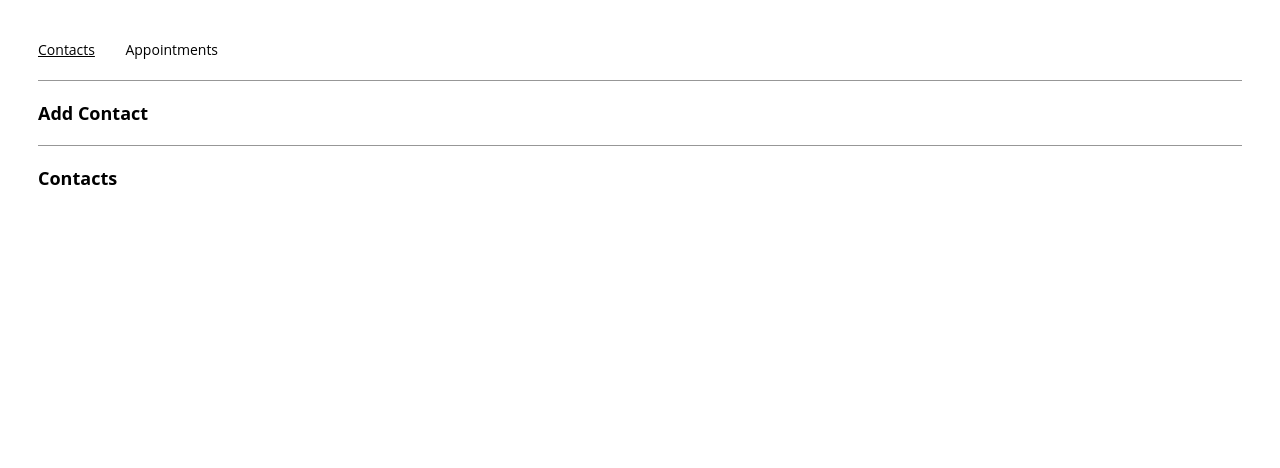
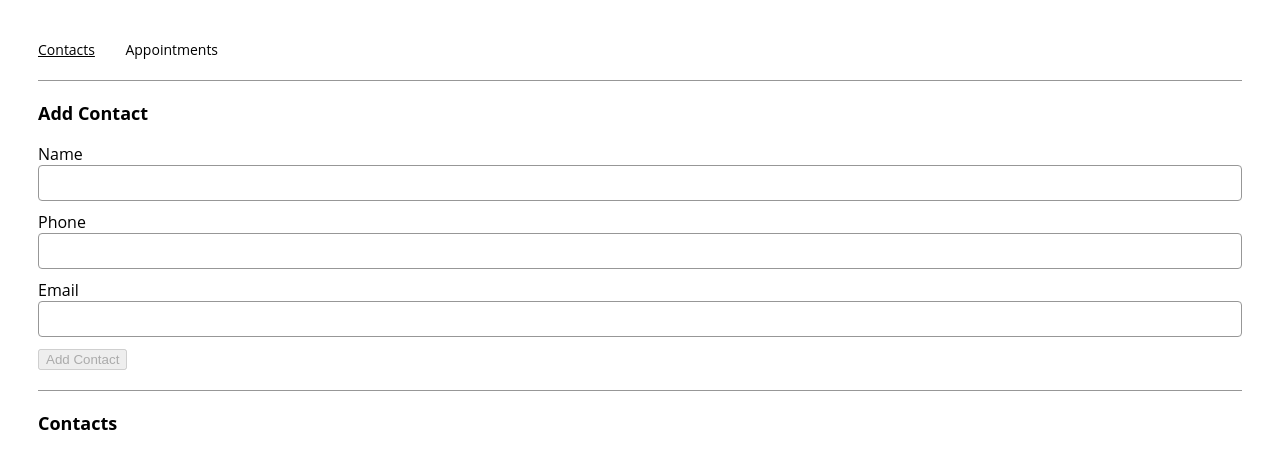
Before and after one commit to Eldon-498/appointment-planner, a React (Create React App) app: page /contacts in a window 1280 px wide. Shown: the top 468 px of the page. Built offline with nearby package versions, Linux system fonts and the light colour scheme.

Commit message:
rendering contact form

```diff
--- a/src/components/contactForm/ContactForm.js
+++ b/src/components/contactForm/ContactForm.js
@@ -10,6 +10,27 @@ export const ContactForm = ({
   handleSubmit
 }) => {
   return (
-    ContactForm
+    <form onSubmit={handleSubmit}>
+      <label htmlFor="nameInput">Name</label>
+      <input
+      value={name}
+      onChange={(e)=>setName(e.target.value)} type="text" id="nameInput" required />
+      <label htmlFor="phoneInput">Phone</label>
+      <input
+      value={phone}
+      onChange={(e)=>setPhone(e.target.value)}
+      type="tel" id="phoneInput"
+      pattern="/^(\+254|0)[1-9]\d{8}$/" required />
+      <label htmlFor="emailInput">Email</label>
+      <input
+      value={email}
+      onChange={(e)=>setEmail(e.target.value)}
+      type="email"
+      required
+      id="emailInput"
+       />
+       <button type="submit" disabled={alert ? true : false }>Add Contact</button>
+       <h2 className="alert">{alert}</h2>
+    </form>
   );
 };
--- a/src/containers/contactsPage/ContactsPage.js
+++ b/src/containers/contactsPage/ContactsPage.js
@@ -7,7 +7,7 @@ export const ContactsPage = (props) => {
   contact info and duplicate check
   */
   const [name, setName] = useState('');
-  const [number, setNumber] = useState('');
+  const [phone, setPhone] = useState('');
   const [email, setEmail] = useState('');
   const [duplicate, setDuplicate] = useState(false);
   const [alert, setAlert] = useState('');
@@ -16,9 +16,9 @@ export const ContactsPage = (props) => {
   const handleSubmit = (e) => {
     e.preventDefault();
       if(!duplicate){
-        props.addContact(name, number, email);
+        props.addContact(name, phone, email);
         setName('');
-        setNumber('');
+        setPhone('');
         setEmail('');
       }
   };
@@ -42,7 +42,7 @@ export const ContactsPage = (props) => {
         setAlert('');
       }
     }
-  }, [props.contact, name, duplicate]);
+  }, [props.contacts, name, duplicate]);
 
 
 
@@ -50,10 +50,21 @@ export const ContactsPage = (props) => {
     <div>
       <section>
         <h2>Add Contact</h2>
+        <ContactForm name={name}
+        setName={setName}
+        email={email}
+        setEmail={setEmail}
+        phone={phone}
+        setNumber={setPhone}
+        handleSubmit={handleSubmit}
+        alert={alert}
+
+         />
       </section>
       <hr />
       <section>
         <h2>Contacts</h2>
+        <TileList object={props.contacts} />
       </section>
     </div>
   );
```
